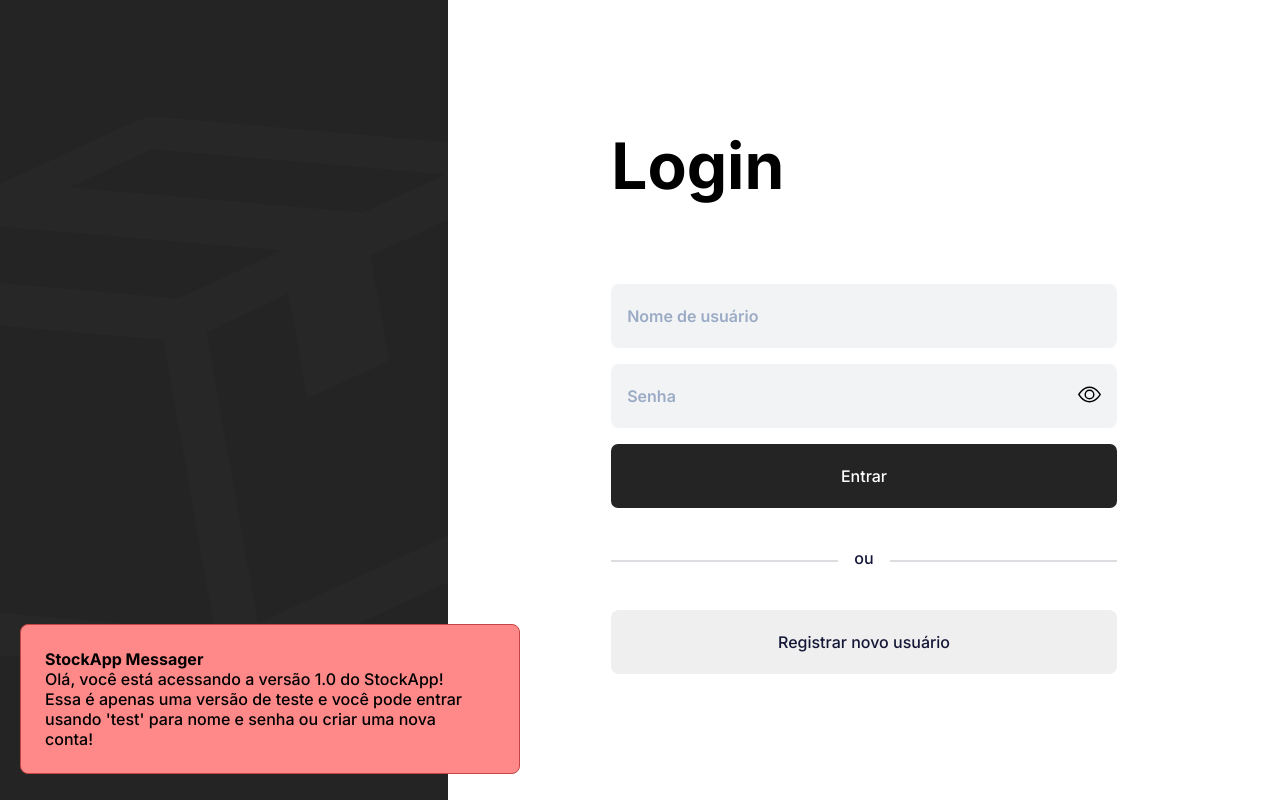
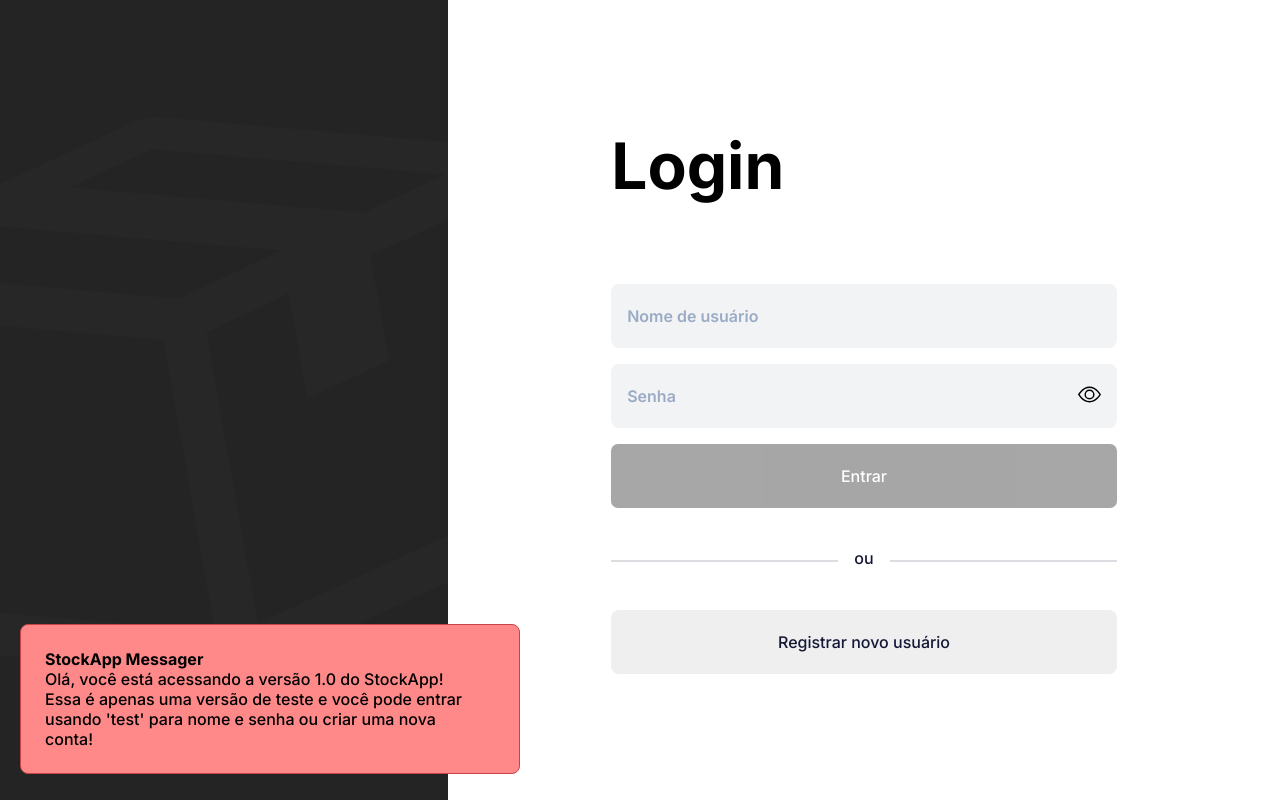
Before and after one commit to pedroflp/stock-app-web, a React (Create React App) app: page /login in a window 1280 px wide. Built offline with nearby package versions, Linux system fonts and the light colour scheme; the HTML template or start-up script is replaced by a standard one.

Commit message:
New feature of login validate w/ errs

```diff
--- a/src/components/AlertPopup.tsx
+++ b/src/components/AlertPopup.tsx
@@ -1,5 +1,4 @@
-import { FiAlertOctagon, FiAlertTriangle } from "react-icons/fi";
-import { AiOutlineInfo } from "react-icons/ai";
+import { FiAlertTriangle } from "react-icons/fi";
 
 import '../styles/components/AlertPopup.css';
 
@@ -21,7 +20,7 @@ export default function AlertPopup(props: PopupProps) {
         bottom: 10,
         width: props.width,
         background: props.type === 'alert' ? '#FFF889' : props.type === 'highalert' ? '#ff8989' : '#f0f0f0',
-        border: `1px solid ${props.type === 'alert' ? '#FFF889' : props.type === 'highalert' ? '#c54444' : '#cacaca'}`
+        border: `1px solid ${props.type === 'alert' ? '#ffd089' : props.type === 'highalert' ? '#c54444' : '#cacaca'}`
       }}
       className='alert-popup'
     >
--- a/src/components/LoginForm.tsx
+++ b/src/components/LoginForm.tsx
@@ -4,30 +4,48 @@ import api from "../services/api";
 
 import { BsEye, BsEyeSlash } from 'react-icons/bs';
 
+import AlertPopup from "./AlertPopup";
+
 import '../styles/components/PasswordInput.css';
 
 export default function LoginForm() {
-  const { handleLogin, getUserId } = useContext(Context);
-
   const [isHidden, setIsHidden] = useState(true);
 
   const [username, setUsername] = useState('');
   const [password, setPassword] = useState('');
 
+  const [errs, setErrs] = useState({
+    password: false
+  })
+
+  const { callLoading, handleLogin } = useContext(Context)
+
   async function handleSubmit(event: FormEvent) {
     event.preventDefault();
+    callLoading(true)
 
     await api.post('login', {
       username: username,
       password: password
+
     }).then(response => {
       const data = response.data;
+
 
       localStorage.setItem('uId', data.user.id)
       localStorage.setItem('username', data.user.username)
 
       handleLogin(data);
-    });
+    }).catch(e => {
+      if (e) {
+        callLoading(false);
+        setErrs({...errs, password: true})
+
+        setTimeout(() => {
+          setErrs({...errs, password: false})
+        }, 4000);
+      }
+    })
 
   }
 
@@ -44,6 +62,14 @@ export default function LoginForm() {
       <h1>Login</h1>
 
       <div className='login-form-inputs'>
+      { errs.password &&
+       <AlertPopup
+          icon
+          type="alert"
+          title="Login inválido"
+          description="Suas credenciais não correspondem à nenhuma conta!"
+        />
+      }
         <form onSubmit={handleSubmit}>
           <input
           value={username}
@@ -63,7 +89,15 @@ export default function LoginForm() {
             </label>
           </div>
 
-          <button onClick={handleSubmit} type="submit" style={{ width: '100%', fontSize: '1rem', height: '4rem' }} className="register-product-button">Entrar</button>
+          <button
+            disabled={username === '' || password === ''}
+            onClick={handleSubmit}
+            type="submit"
+            style={{ width: '100%', fontSize: '1rem', height: '4rem' }}
+            className="register-product-button"
+          >
+           Entrar
+          </button>
         </form>
       </div>
     </div>
--- a/src/components/SideBar.tsx
+++ b/src/components/SideBar.tsx
@@ -1,28 +1,15 @@
-import { useContext, useEffect, useState } from 'react';
-import { Link, useParams } from 'react-router-dom';
+import { useContext } from 'react';
+import { Link } from 'react-router-dom';
 import { AiOutlinePlus } from 'react-icons/ai';
 
 import { Context } from '../contexts/AuthContext';
 
 import { FiLogOut, FiPackage } from 'react-icons/fi';
 
-import api from '../services/api';
-
 import '../styles/components/SideBar.css';
 
-interface ProfileParams {
-  id: string,
-}
-
-interface User {
-  id: string,
-}
-
 export default function SideBar() {
-  const params = useParams<ProfileParams>();
-  const [user, setUser] = useState<User>()
-
-  const { handleLogout, userId } = useContext(Context);
+  const { handleLogout } = useContext(Context);
 
   const id = localStorage.getItem('uId')
 
--- a/src/contexts/AuthContext.js
+++ b/src/contexts/AuthContext.js
@@ -1,4 +1,4 @@
-import { createContext, useState, useEffect } from "react";
+import { createContext, useState } from "react";
 import { createBrowserHistory } from 'history';
 
 import Loader from "react-loader-spinner";
@@ -19,7 +19,6 @@ function AuthProvider({ children }) {
     const {
       user: { id },
     } = data;
-    setLoading(true)
     history.push(`/${id}/estoque`);
     window.location.reload();
     setAuthenticated(true);
@@ -53,6 +52,7 @@ function AuthProvider({ children }) {
       </>
     }
     <Context.Provider value={{
+      loading,
       callLoading,
       authenticated,
 
--- a/src/pages/LoginPage.tsx
+++ b/src/pages/LoginPage.tsx
@@ -1,5 +1,3 @@
-import { useEffect } from 'react';
-import { useContext } from 'react';
 import { useState } from 'react';
 import Helmet from 'react-helmet';
 
@@ -9,14 +7,11 @@ import AlertPopup from '../components/AlertPopup';
 
 import LoginForm from '../components/LoginForm';
 import RegisterForm from '../components/RegisterForm';
-import { Context } from '../contexts/AuthContext';
 
 import '../styles/pages/LoginPage.css';
 
 export default function LoginPage() {
   const [isRegister, setIsRegister] = useState(false);
-
-  const { handleLogin } = useContext(Context)
 
   function handleRegisterUser() {
     setIsRegister(true);
--- a/src/styles/components/PasswordInput.css
+++ b/src/styles/components/PasswordInput.css
@@ -21,3 +21,8 @@
 .input-password :first-child {
   cursor: pointer;
 }
+
+.input-password button:disabled {
+  opacity: 0.4;
+  cursor: not-allowed;
+}
--- a/src/styles/components/TopBar.css
+++ b/src/styles/components/TopBar.css
@@ -37,6 +37,11 @@
   transition: 0.4s ease;
 }
 
+.register-product-button:disabled {
+  opacity: 0.4;
+  cursor: not-allowed;
+}
+
 .register-product-button:hover {
-  filter: brightness(1.1);
+  filter: brightness(1.3);
 }
```
Also changed, not shown: src/components/TopBar.tsx (+1 -11 lines).
